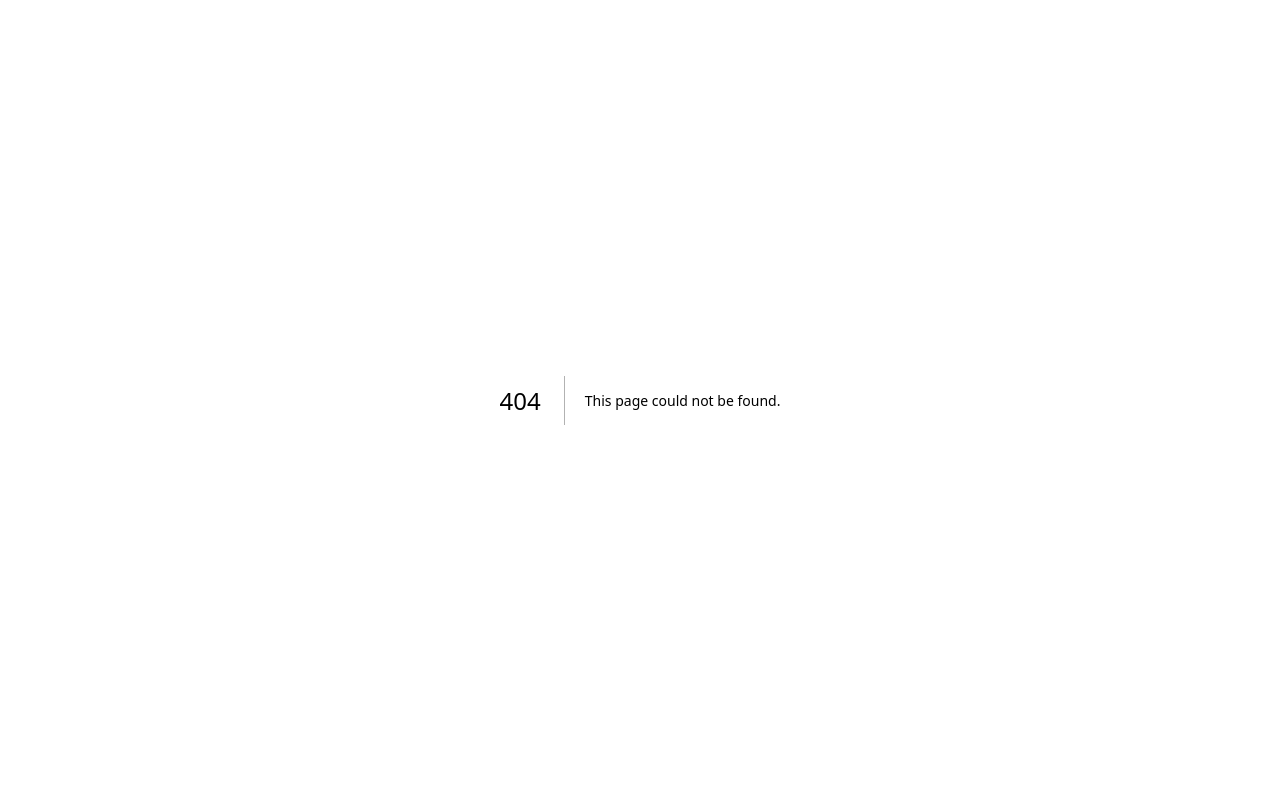
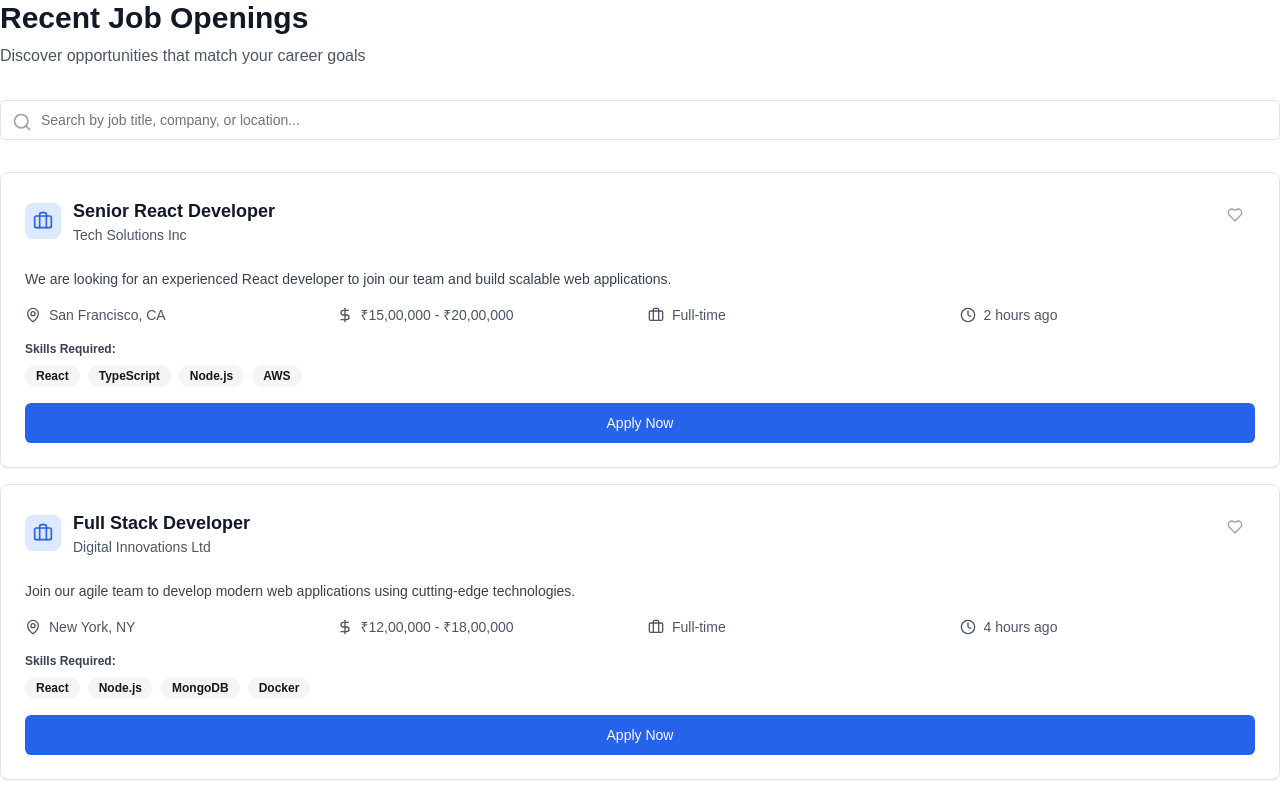
Before and after one commit to Aryan-Rajawat/proguide, a Next.js app: page /jobs in a window 1280 px wide. Before the commit this address had no page. Shown: the top 794 px of the page. Built offline with nearby package versions, Linux system fonts and the light colour scheme.

Commit message:
feat: create jobs page and fix button functionalities
Add job board page and fix profile, job, and download links

Co-authored-by: null <216519633+Aryan-Rajawat@users.noreply.github.com>

```diff
--- a/app/dashboard/layout.tsx
+++ b/app/dashboard/layout.tsx
@@ -13,7 +13,7 @@ import {
   DropdownMenuSeparator,
   DropdownMenuTrigger,
 } from "@/components/ui/dropdown-menu"
-import { BarChart3, Brain, FileText, Home, LogOut, MessageSquare, Settings, User } from 'lucide-react'
+import { BarChart3, Brain, FileText, Home, LogOut, MessageSquare, Settings, User, Briefcase } from 'lucide-react'
 import Link from "next/link"
 import { useRouter, usePathname } from 'next/navigation'
 
@@ -62,6 +62,7 @@ export default function DashboardLayout({
     { name: "Resume Manager", href: "/resume-manager", icon: FileText },
     { name: "Mock Interview", href: "/mock-interview", icon: MessageSquare },
     { name: "Career Insights", href: "/career-insights", icon: BarChart3 },
+    { name: "Jobs", href: "/jobs", icon: Briefcase },
   ]
 
   if (!userData) {
--- a/app/dashboard/page.tsx
+++ b/app/dashboard/page.tsx
@@ -96,7 +96,9 @@ export default function DashboardPage() {
                 <span>60%</span>
               </div>
               <Progress value={60} className="h-2" />
-              <Button className="w-full bg-orange-600 hover:bg-orange-700">Complete Profile</Button>
+              <Link href="/profile">
+                <Button className="w-full bg-orange-600 hover:bg-orange-700">Complete Profile</Button>
+              </Link>
             </div>
           </CardContent>
         </Card>
@@ -226,10 +228,12 @@ export default function DashboardPage() {
                     View Insights
                   </Button>
                 </Link>
-                <Button variant="outline" className="w-full h-20 flex-col gap-2 bg-transparent">
-                  <Briefcase className="w-6 h-6" />
-                  Find Jobs
-                </Button>
+                <Link href="/jobs">
+                  <Button variant="outline" className="w-full h-20 flex-col gap-2 bg-transparent">
+                    <Briefcase className="w-6 h-6" />
+                    Find Jobs
+                  </Button>
+                </Link>
               </div>
             </CardContent>
           </Card>
--- /dev/null
+++ b/app/jobs/page.tsx
@@ -0,0 +1,241 @@
+"use client"
+
+import { useState } from "react"
+import { Button } from "@/components/ui/button"
+import { Card, CardContent, CardDescription, CardHeader, CardTitle } from "@/components/ui/card"
+import { Input } from "@/components/ui/input"
+import { Badge } from "@/components/ui/badge"
+import { Briefcase, MapPin, Clock, DollarSign, Search, Heart } from 'lucide-react'
+
+interface Job {
+  id: string
+  title: string
+  company: string
+  location: string
+  salary: string
+  type: string
+  postedDate: string
+  description: string
+  requirements: string[]
+  skills: string[]
+}
+
+const recentJobs: Job[] = [
+  {
+    id: "1",
+    title: "Senior React Developer",
+    company: "Tech Solutions Inc",
+    location: "San Francisco, CA",
+    salary: "₹15,00,000 - ₹20,00,000",
+    type: "Full-time",
+    postedDate: "2 hours ago",
+    description: "We are looking for an experienced React developer to join our team and build scalable web applications.",
+    requirements: [
+      "5+ years of React experience",
+      "Strong JavaScript fundamentals",
+      "Experience with TypeScript",
+      "Knowledge of REST APIs"
+    ],
+    skills: ["React", "TypeScript", "Node.js", "AWS"]
+  },
+  {
+    id: "2",
+    title: "Full Stack Developer",
+    company: "Digital Innovations Ltd",
+    location: "New York, NY",
+    salary: "₹12,00,000 - ₹18,00,000",
+    type: "Full-time",
+    postedDate: "4 hours ago",
+    description: "Join our agile team to develop modern web applications using cutting-edge technologies.",
+    requirements: [
+      "3+ years of full-stack development",
+      "Experience with React and Node.js",
+      "Database design knowledge",
+      "Git and CI/CD experience"
+    ],
+    skills: ["React", "Node.js", "MongoDB", "Docker"]
+  },
+  {
+    id: "3",
+    title: "Frontend Engineer",
+    company: "Creative Studio Co",
+    location: "Los Angeles, CA",
+    salary: "₹10,00,000 - ₹15,00,000",
+    type: "Full-time",
+    postedDate: "6 hours ago",
+    description: "Design and implement beautiful user interfaces for our platform serving millions of users.",
+    requirements: [
+      "3+ years of frontend development",
+      "Strong CSS/HTML skills",
+      "Experience with modern frameworks",
+      "UI/UX collaboration skills"
+    ],
+    skills: ["React", "Vue.js", "CSS", "Figma"]
+  },
+  {
+    id: "4",
+    title: "Backend Developer",
+    company: "Cloud Systems Corp",
+    location: "Seattle, WA",
+    salary: "₹14,00,000 - ₹19,00,000",
+    type: "Full-time",
+    postedDate: "8 hours ago",
+    description: "Build scalable backend systems and APIs for our enterprise clients.",
+    requirements: [
+      "4+ years of backend development",
+      "Strong database skills",
+      "API design experience",
+      "Cloud platform knowledge"
+    ],
+    skills: ["Node.js", "Python", "PostgreSQL", "AWS"]
+  },
+  {
+    id: "5",
+    title: "DevOps Engineer",
+    company: "Infrastructure Pro",
+    location: "Boston, MA",
+    salary: "₹16,00,000 - ₹21,00,000",
+    type: "Full-time",
+    postedDate: "10 hours ago",
+    description: "Manage and optimize our cloud infrastructure and deployment pipelines.",
+    requirements: [
+      "3+ years of DevOps experience",
+      "Kubernetes knowledge",
+      "CI/CD pipeline setup",
+      "Linux system administration"
+    ],
+    skills: ["Kubernetes", "Docker", "Jenkins", "AWS"]
+  },
+  {
+    id: "6",
+    title: "QA Engineer",
+    company: "Quality First Testing",
+    location: "Chicago, IL",
+    salary: "₹8,00,000 - ₹12,00,000",
+    type: "Full-time",
+    postedDate: "12 hours ago",
+    description: "Ensure product quality through comprehensive testing and quality assurance processes.",
+    requirements: [
+      "2+ years of QA experience",
+      "Test automation skills",
+      "Performance testing knowledge",
+      "Bug tracking tools experience"
+    ],
+    skills: ["Selenium", "Jest", "Performance Testing", "JIRA"]
+  }
+]
+
+export default function JobsPage() {
+  const [savedJobs, setSavedJobs] = useState<string[]>([])
+  const [searchTerm, setSearchTerm] = useState("")
+
+  const filteredJobs = recentJobs.filter(job =>
+    job.title.toLowerCase().includes(searchTerm.toLowerCase()) ||
+    job.company.toLowerCase().includes(searchTerm.toLowerCase()) ||
+    job.location.toLowerCase().includes(searchTerm.toLowerCase())
+  )
+
+  const toggleSaveJob = (jobId: string) => {
+    setSavedJobs(prev =>
+      prev.includes(jobId)
+        ? prev.filter(id => id !== jobId)
+        : [...prev, jobId]
+    )
+  }
+
+  return (
+    <div className="space-y-8">
+      {/* Header */}
+      <div>
+        <h1 className="text-3xl font-bold text-gray-900 mb-2">Recent Job Openings</h1>
+        <p className="text-gray-600">Discover opportunities that match your career goals</p>
+      </div>
+
+      {/* Search */}
+      <div className="relative">
+        <Search className="absolute left-3 top-3 w-5 h-5 text-gray-400" />
+        <Input
+          placeholder="Search by job title, company, or location..."
+          className="pl-10"
+          value={searchTerm}
+          onChange={(e) => setSearchTerm(e.target.value)}
+        />
+      </div>
+
+      {/* Jobs List */}
+      <div className="space-y-4">
+        {filteredJobs.length > 0 ? (
+          filteredJobs.map((job) => (
+            <Card key={job.id} className="hover:shadow-lg transition-shadow">
+              <CardContent className="p-6">
+                <div className="flex items-start justify-between mb-4">
+                  <div className="flex-1">
+                    <div className="flex items-center gap-3 mb-2">
+                      <div className="p-2 bg-blue-100 rounded-lg">
+                        <Briefcase className="w-5 h-5 text-blue-600" />
+                      </div>
+                      <div>
+                        <h3 className="text-lg font-semibold text-gray-900">{job.title}</h3>
+                        <p className="text-sm text-gray-600">{job.company}</p>
+                      </div>
+                    </div>
+                  </div>
+                  <Button
+                    variant="ghost"
+                    size="sm"
+                    onClick={() => toggleSaveJob(job.id)}
+                    className={savedJobs.includes(job.id) ? "text-red-600" : "text-gray-400"}
+                  >
+                    <Heart className={`w-5 h-5 ${savedJobs.includes(job.id) ? "fill-current" : ""}`} />
+                  </Button>
+                </div>
+
+                <p className="text-gray-700 text-sm mb-4">{job.description}</p>
+
+                <div className="grid grid-cols-2 md:grid-cols-4 gap-4 mb-4">
+                  <div className="flex items-center gap-2 text-sm text-gray-600">
+                    <MapPin className="w-4 h-4" />
+                    {job.location}
+                  </div>
+                  <div className="flex items-center gap-2 text-sm text-gray-600">
+                    <DollarSign className="w-4 h-4" />
+                    {job.salary}
+                  </div>
+                  <div className="flex items-center gap-2 text-sm text-gray-600">
+                    <Briefcase className="w-4 h-4" />
+                    {job.type}
+                  </div>
+                  <div className="flex items-center gap-2 text-sm text-gray-600">
+                    <Clock className="w-4 h-4" />
+                    {job.postedDate}
+                  </div>
+                </div>
+
+                <div className="mb-4">
+                  <p className="text-xs font-semibold text-gray-700 mb-2">Skills Required:</p>
+                  <div className="flex flex-wrap gap-2">
+                    {job.skills.map((skill) => (
+                      <Badge key={skill} variant="secondary" className="text-xs">
+                        {skill}
+                      </Badge>
+                    ))}
+                  </div>
+                </div>
+
+                <Button className="w-full bg-blue-600 hover:bg-blue-700">
+                  Apply Now
+                </Button>
+              </CardContent>
+            </Card>
+          ))
+        ) : (
+          <Card>
+            <CardContent className="p-8 text-center">
+              <p className="text-gray-600">No jobs found matching your search. Try different keywords.</p>
+            </CardContent>
+          </Card>
+        )}
+      </div>
+    </div>
+  )
+}
--- a/app/resume-generator/page.tsx
+++ b/app/resume-generator/page.tsx
@@ -165,13 +165,13 @@ export default function ResumeGeneratorPage() {
 
     const text = generateResumeText(generatedResume)
     const element = document.createElement("a")
-    const file = new Blob([text], { type: "text/plain" })
+    const file = new Blob([text], { type: "text/plain;charset=utf-8" })
     element.href = URL.createObjectURL(file)
     element.download = `${generatedResume.personalInfo.fullName || "Resume"}.txt`
     document.body.appendChild(element)
     element.click()
+    document.body.removeChild(element)
     URL.revokeObjectURL(element.href)
-    document.body.removeChild(element)
   }
 
   const downloadPDF = () => {
@@ -179,13 +179,13 @@ export default function ResumeGeneratorPage() {
 
     const text = generateResumeText(generatedResume)
     const element = document.createElement("a")
-    const file = new Blob([text], { type: "application/pdf" })
+    const file = new Blob([text], { type: "text/plain;charset=utf-8" })
     element.href = URL.createObjectURL(file)
-    element.download = `${generatedResume.personalInfo.fullName || "Resume"}.pdf`
+    element.download = `${generatedResume.personalInfo.fullName || "Resume"}.txt`
     document.body.appendChild(element)
     element.click()
+    document.body.removeChild(element)
     URL.revokeObjectURL(element.href)
-    document.body.removeChild(element)
   }
 
   const steps = [
```
